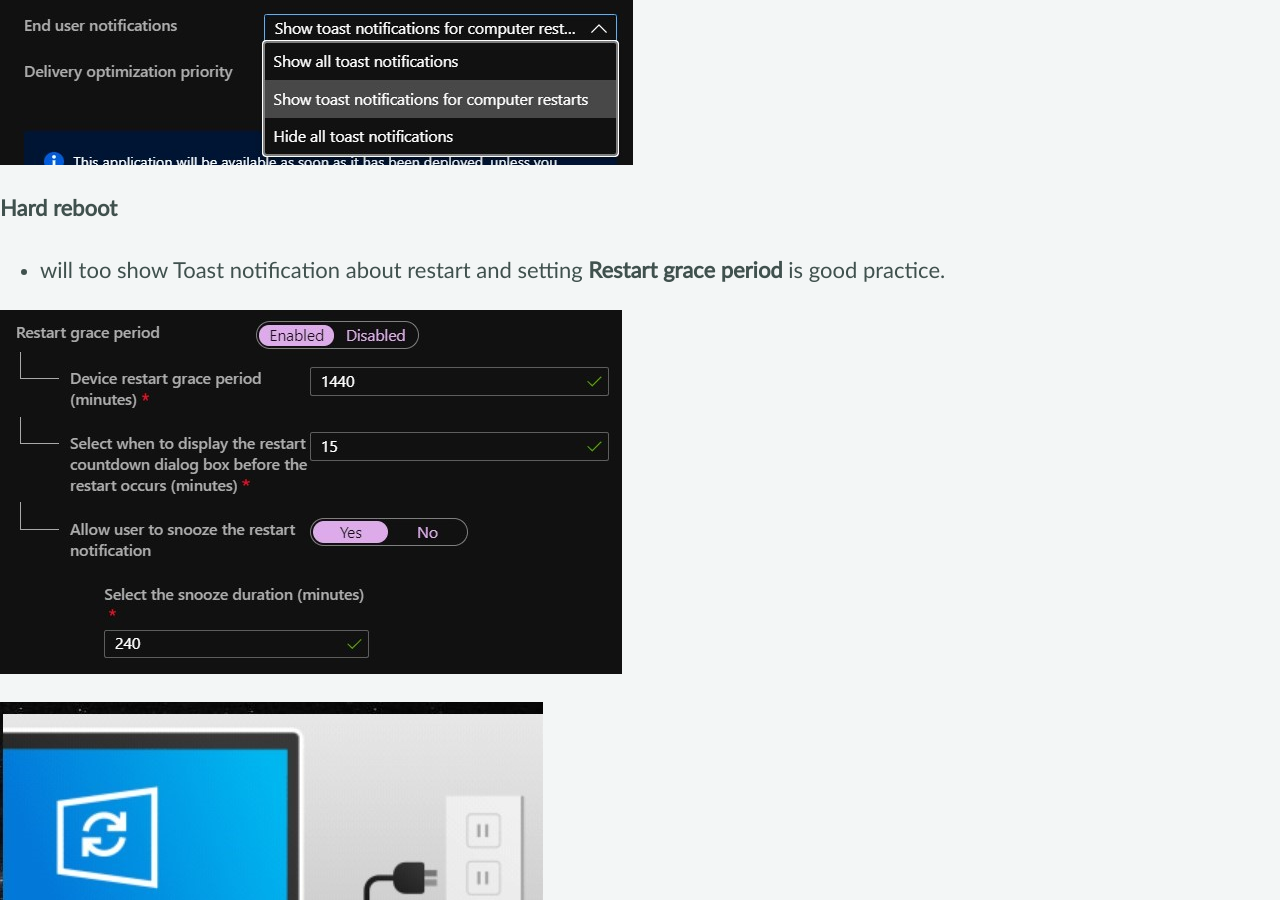
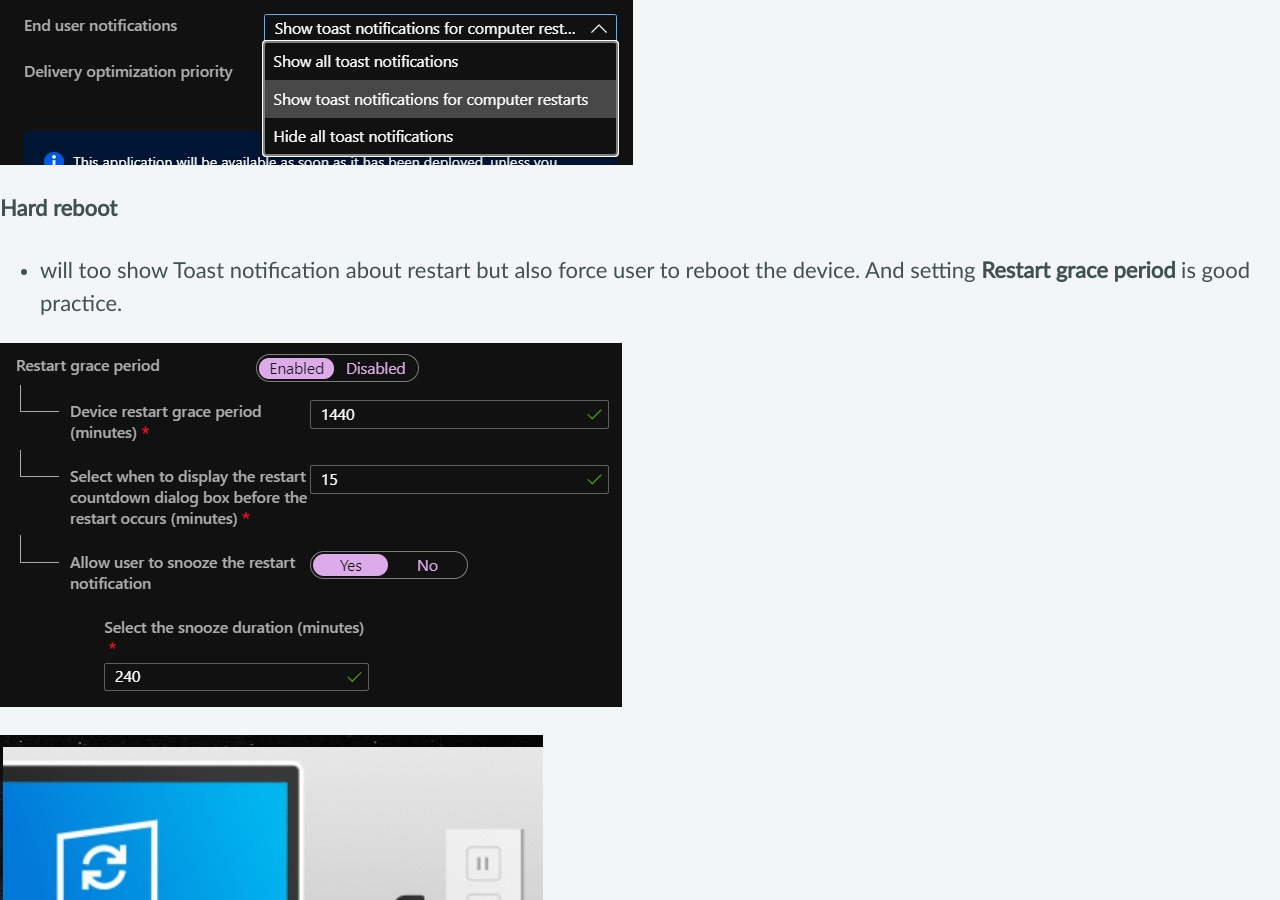
Before and after one commit to UniverseCitiz3n/UniverseCitiz3n.github.io, a Jekyll site: the page built from _posts/2020-03-28-Intune-Win32-CustomScript.md, in a window 1280 px wide and 900 px high, scrolled down 4304 px. Built offline with Jekyll 4.4.1, drawn with Linux system fonts in a browser that asks for light colours; cached includes are drawn as plain includes; nearby versions of some CDN libraries; our own code applies the rules of GitHub Pages for plain Markdown files; comment, search, counter and statistics services are not loaded.

Commit message:
last fix

```diff
--- a/_posts/2020-03-28-Intune-Win32-CustomScript.md
+++ b/_posts/2020-03-28-Intune-Win32-CustomScript.md
@@ -102,7 +102,7 @@ Installing Intel Graphics drivers requires device reboot. It can be done with in
 
 **Hard reboot**
 
-* will too show Toast notification about restart and setting **Restart grace period** is good practice.
+* will too show Toast notification about restart but also force user to reboot the device. And setting **Restart grace period** is good practice.
 
 ![grace]({{ site.url }}{{ site.baseurl }}/assets/images/posts/2020-03-28_6.jpg)
 
```
